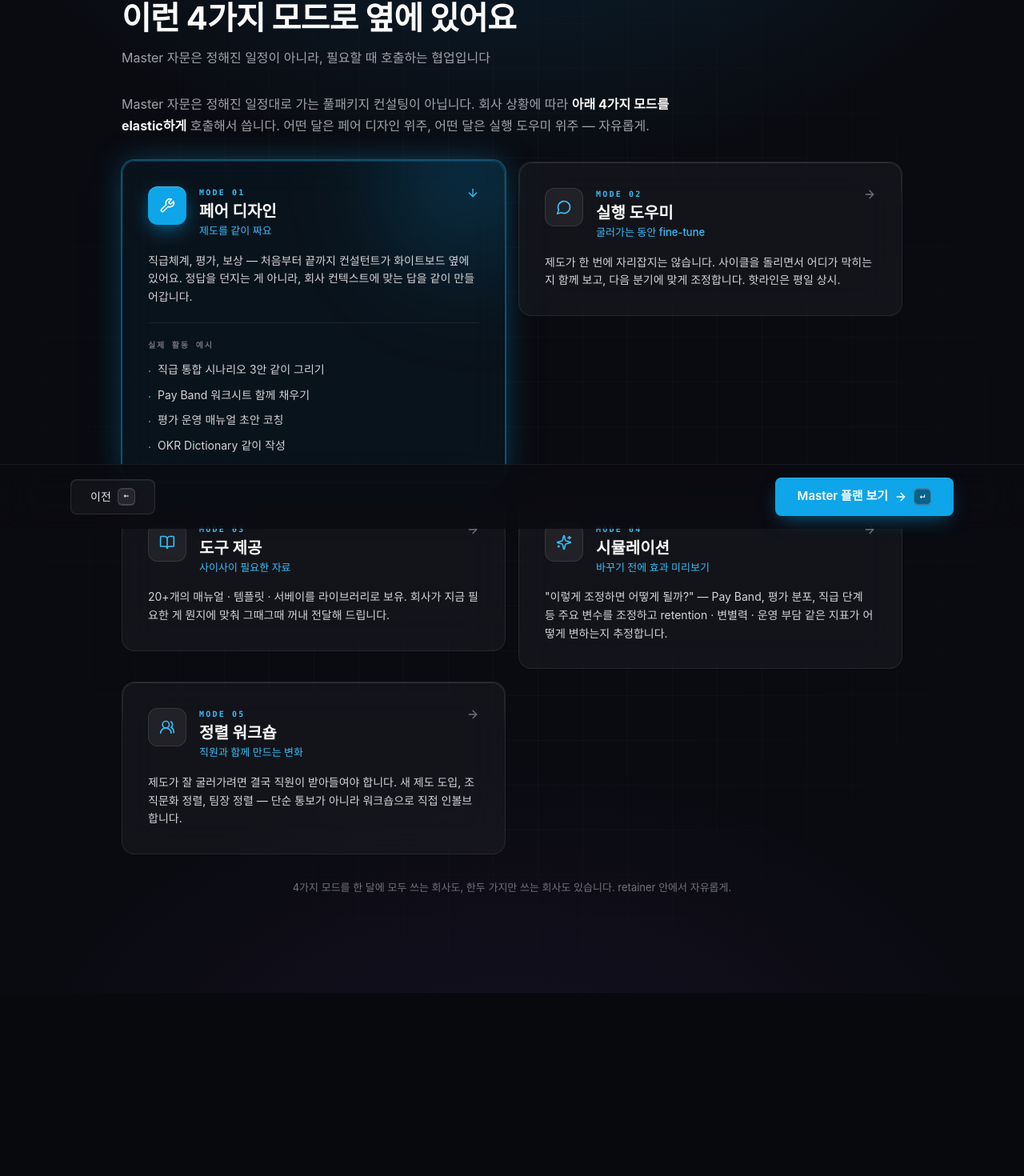
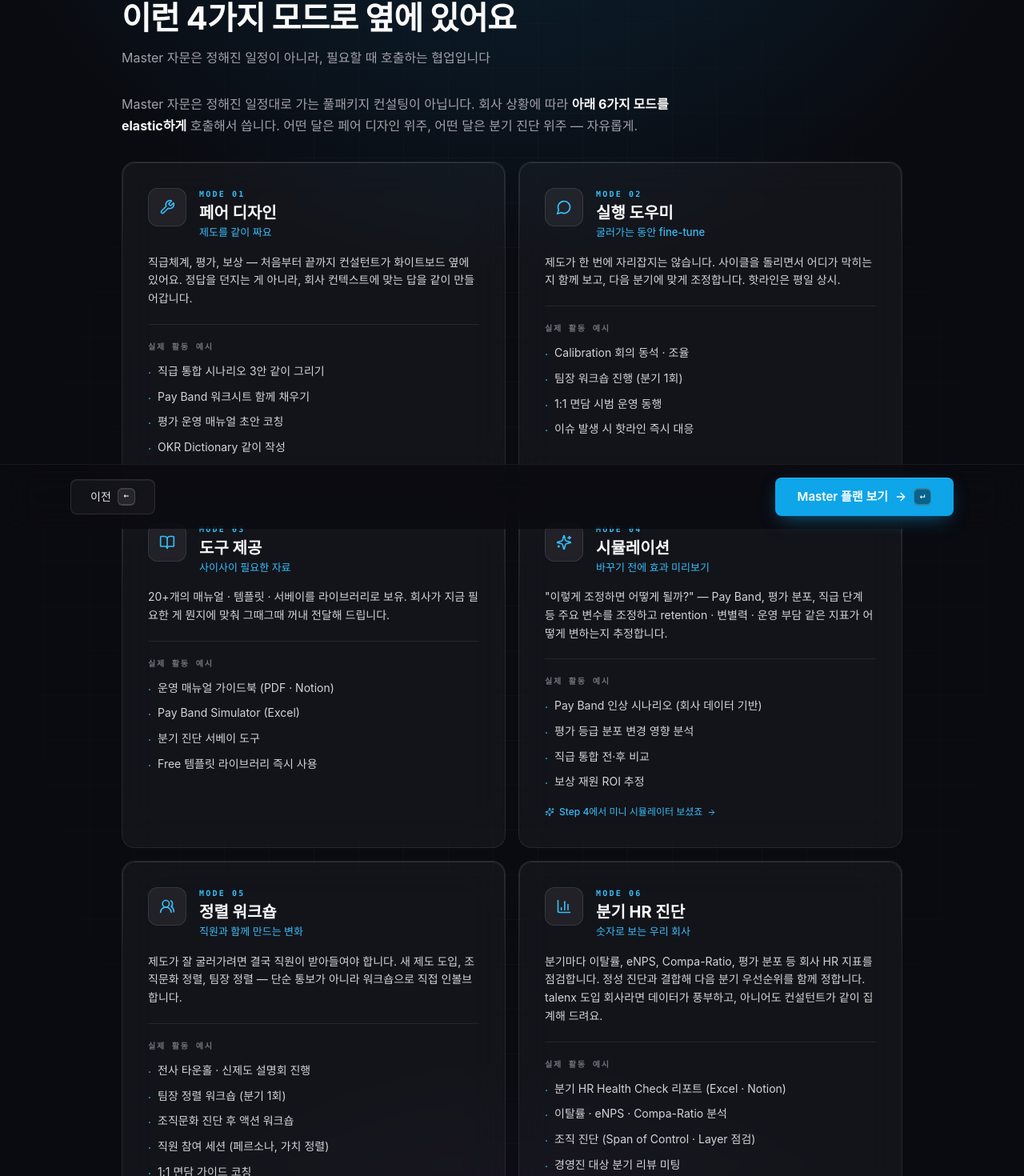
Before and after one commit to skyyoung2030-star/hradvisory, a React (Vite) app: page /tour/5-modes in a window 1280 px wide. Shown: the part 139-1609 px from the top of the page at 80% size. Before the commit the page ends 1380 px from the top, so only its background shows below. Built offline with nearby package versions, Linux system fonts and the light colour scheme; no server answers; a web font is replaced by a local one.

Commit message:
Updated Step5Modes.tsx

```diff
--- a/src/pages/Step5Modes.tsx
+++ b/src/pages/Step5Modes.tsx
@@ -1,14 +1,12 @@
-import { useState } from "react";
-import { motion, AnimatePresence } from "framer-motion";
+import { motion } from "framer-motion";
 import {
-  Wrench, MessageCircle, BookOpen, Sparkles, ArrowRight, Users2,
+  Wrench, MessageCircle, BookOpen, Sparkles, ArrowRight, Users2, BarChart3,
   type LucideIcon,
 } from "lucide-react";
 import { Link } from "react-router-dom";
 import { getStepBySlug } from "@/lib/tour-config";
 import StepShell from "@/components/StepShell";
 import TourNav from "@/components/TourNav";
-import { cn } from "@/lib/utils";
 
 type Mode = {
   id: string;
@@ -100,34 +98,44 @@ const MODES: Mode[] = [
       "1:1 면담 가이드 코칭",
     ],
   },
+  {
+    id: "review",
+    icon: BarChart3,
+    badge: "MODE 06",
+    title: "분기 HR 진단",
+    tagline: "숫자로 보는 우리 회사",
+    description:
+      "분기마다 이탈률, eNPS, Compa-Ratio, 평가 분포 등 회사 HR 지표를 점검합니다. 정성 진단과 결합해 다음 분기 우선순위를 함께 정합니다. talenx 도입 회사라면 데이터가 풍부하고, 아니어도 컨설턴트가 같이 집계해 드려요.",
+    examples: [
+      "분기 HR Health Check 리포트 (Excel · Notion)",
+      "이탈률 · eNPS · Compa-Ratio 분석",
+      "조직 진단 (Span of Control · Layer 점검)",
+      "경영진 대상 분기 리뷰 미팅",
+    ],
+  },
 ];
 
 export default function Step5Modes() {
   const step = getStepBySlug("5-modes")!;
-  const [activeId, setActiveId] = useState<string | null>("design");
 
   return (
     <>
       <StepShell step={step}>
         <p className="body text-ink-600 mb-8 max-w-[720px]">
           Master 자문은 정해진 일정대로 가는 풀패키지 컨설팅이 아닙니다.
-          회사 상황에 따라 <strong className="text-ink-900">아래 4가지 모드를 elastic하게</strong> 호출해서 씁니다.
-          어떤 달은 페어 디자인 위주, 어떤 달은 실행 도우미 위주 — 자유롭게.
+          회사 상황에 따라 <strong className="text-ink-900">아래 6가지 모드를 elastic하게</strong> 호출해서 씁니다.
+          어떤 달은 페어 디자인 위주, 어떤 달은 분기 진단 위주 — 자유롭게.
         </p>
 
-        {/* 2x2 mode grid */}
+        {/* 6 modes grid — all expanded by default */}
         <div className="grid md:grid-cols-2 gap-4">
           {MODES.map((m, i) => (
-            <ModeCard
-              key={m.id} mode={m} index={i}
-              isActive={activeId === m.id}
-              onSelect={() => setActiveId(activeId === m.id ? null : m.id)}
-            />
+            <ModeCard key={m.id} mode={m} index={i} />
           ))}
         </div>
 
         <p className="caption mt-8 text-center">
-          4가지 모드를 한 달에 모두 쓰는 회사도, 한두 가지만 쓰는 회사도 있습니다. retainer 안에서 자유롭게.
+          6가지 모드를 한 달에 모두 쓰는 회사도, 한두 가지만 쓰는 회사도 있습니다. retainer 안에서 자유롭게.
         </p>
       </StepShell>
 
@@ -136,41 +144,17 @@ export default function Step5Modes() {
   );
 }
 
-function ModeCard({ mode, index, isActive, onSelect }: {
-  mode: Mode; index: number; isActive: boolean; onSelect: () => void;
-}) {
+function ModeCard({ mode, index }: { mode: Mode; index: number }) {
   const Icon = mode.icon;
 
   return (
     <motion.div
       initial={{ opacity: 0, y: 12 }} animate={{ opacity: 1, y: 0 }}
-      transition={{ duration: 0.35, delay: index * 0.08 }}
+      transition={{ duration: 0.35, delay: index * 0.06 }}
     >
-      <button
-        type="button" onClick={onSelect}
-        className={cn(
-          "w-full text-left card transition-all relative overflow-hidden",
-          "active:translate-y-0",
-          isActive
-            ? "bg-accent-500/[0.05] border-accent-500/40 shadow-glow-accent -translate-y-0.5"
-            : "hover:bg-white/[0.06] hover:border-white/20 hover:-translate-y-0.5",
-        )}
-      >
-        {/* Glow blob on active */}
-        {isActive && (
-          <div
-            aria-hidden
-            className="absolute -top-20 -right-20 w-56 h-56 rounded-full bg-gradient-to-br from-accent-500/30 to-accent-700/10 blur-3xl pointer-events-none"
-          />
-        )}
-
+      <div className="card transition-all relative overflow-hidden hover:bg-white/[0.04] hover:border-white/15 h-full">
         <div className="relative flex items-start gap-4">
-          <div className={cn(
-            "w-12 h-12 rounded-xl flex items-center justify-center flex-shrink-0 transition-all",
-            isActive
-              ? "bg-accent-500 text-white shadow-[0_8px_24px_-4px_rgba(14,165,233,0.6),inset_0_1px_0_rgba(255,255,255,0.25)]"
-              : "bg-white/[0.06] text-accent-400 border border-white/10",
-          )}>
+          <div className="w-12 h-12 rounded-xl flex items-center justify-center flex-shrink-0 bg-white/[0.06] text-accent-400 border border-white/10">
             <Icon size={20} />
           </div>
 
@@ -181,27 +165,12 @@ function ModeCard({ mode, index, isActive, onSelect }: {
             <h3 className="text-[20px] font-bold text-ink-900 leading-tight">{mode.title}</h3>
             <p className="text-[13px] text-accent-400 font-medium mt-0.5">{mode.tagline}</p>
           </div>
-
-          <ArrowRight
-            size={16}
-            className={cn(
-              "flex-shrink-0 transition-all",
-              isActive ? "text-accent-400 rotate-90" : "text-ink-500",
-            )}
-          />
         </div>
 
         <p className="relative body-sm text-ink-700 mt-4 leading-relaxed">
           {mode.description}
         </p>
 
-        <AnimatePresence>
-          {isActive && (
-            <motion.div
-              initial={{ opacity: 0, height: 0 }} animate={{ opacity: 1, height: "auto" }}
-              exit={{ opacity: 0, height: 0 }} transition={{ duration: 0.25 }}
-              className="relative overflow-hidden"
-            >
         <div className="mt-5 pt-5 border-t border-white/[0.08]">
           <div className="text-[10px] font-mono font-bold uppercase tracking-[0.18em] text-ink-500 mb-3">
             실제 활동 예시
@@ -218,18 +187,15 @@ function ModeCard({ mode, index, isActive, onSelect }: {
           {mode.bridge && (
             <Link
               to={mode.bridge.to}
-                    onClick={(e) => e.stopPropagation()}
               className="inline-flex items-center gap-1.5 text-[12px] font-medium text-accent-400 hover:text-accent-300 mt-4 transition-colors"
             >
               <Sparkles size={12} />
-                    {mode.bridge.label} →
+              {mode.bridge.label}
+              <ArrowRight size={11} />
             </Link>
           )}
         </div>
-            </motion.div>
-          )}
-        </AnimatePresence>
-      </button>
+      </div>
     </motion.div>
   );
 }
```
Lines whose indentation alone changed are shown as unchanged.
